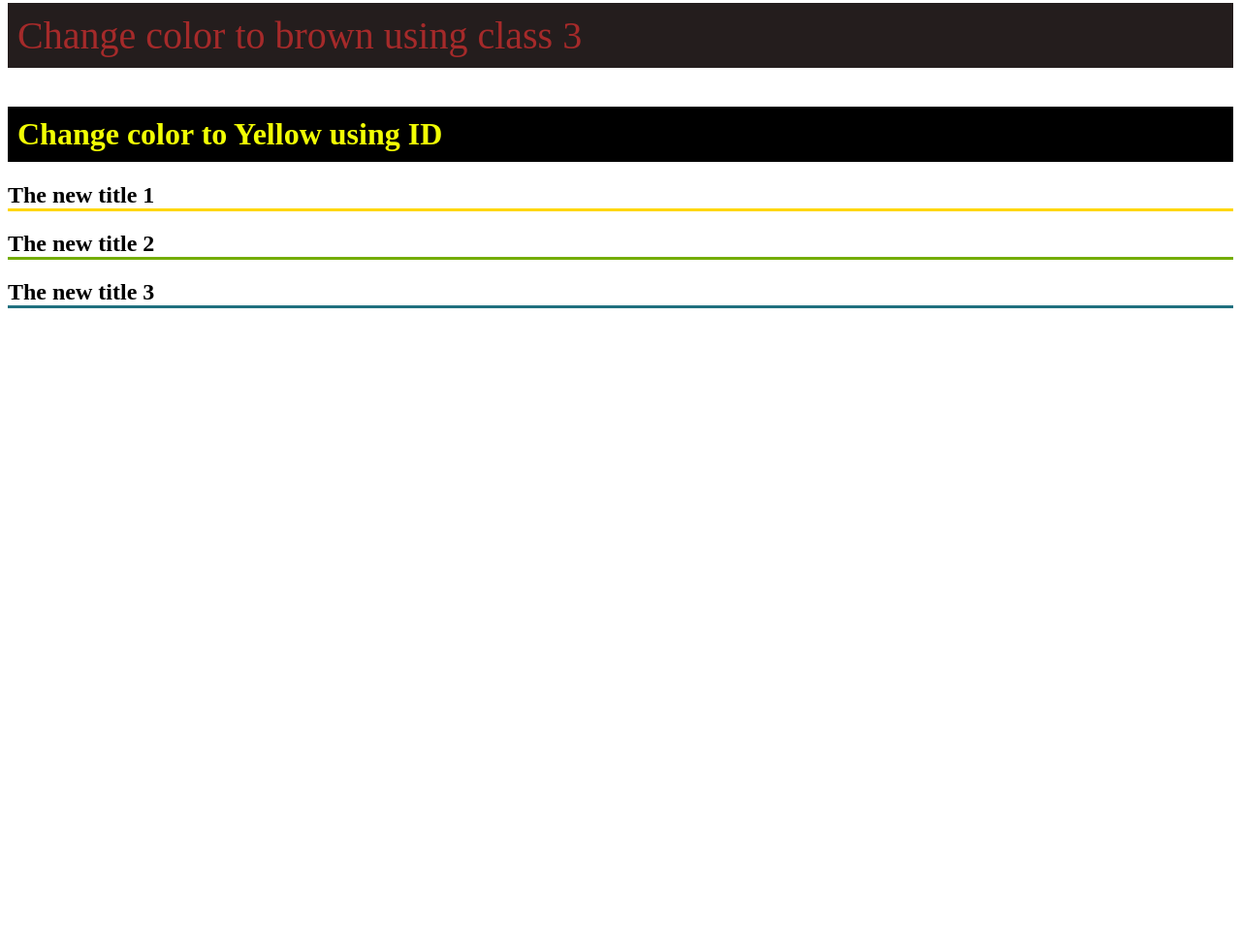
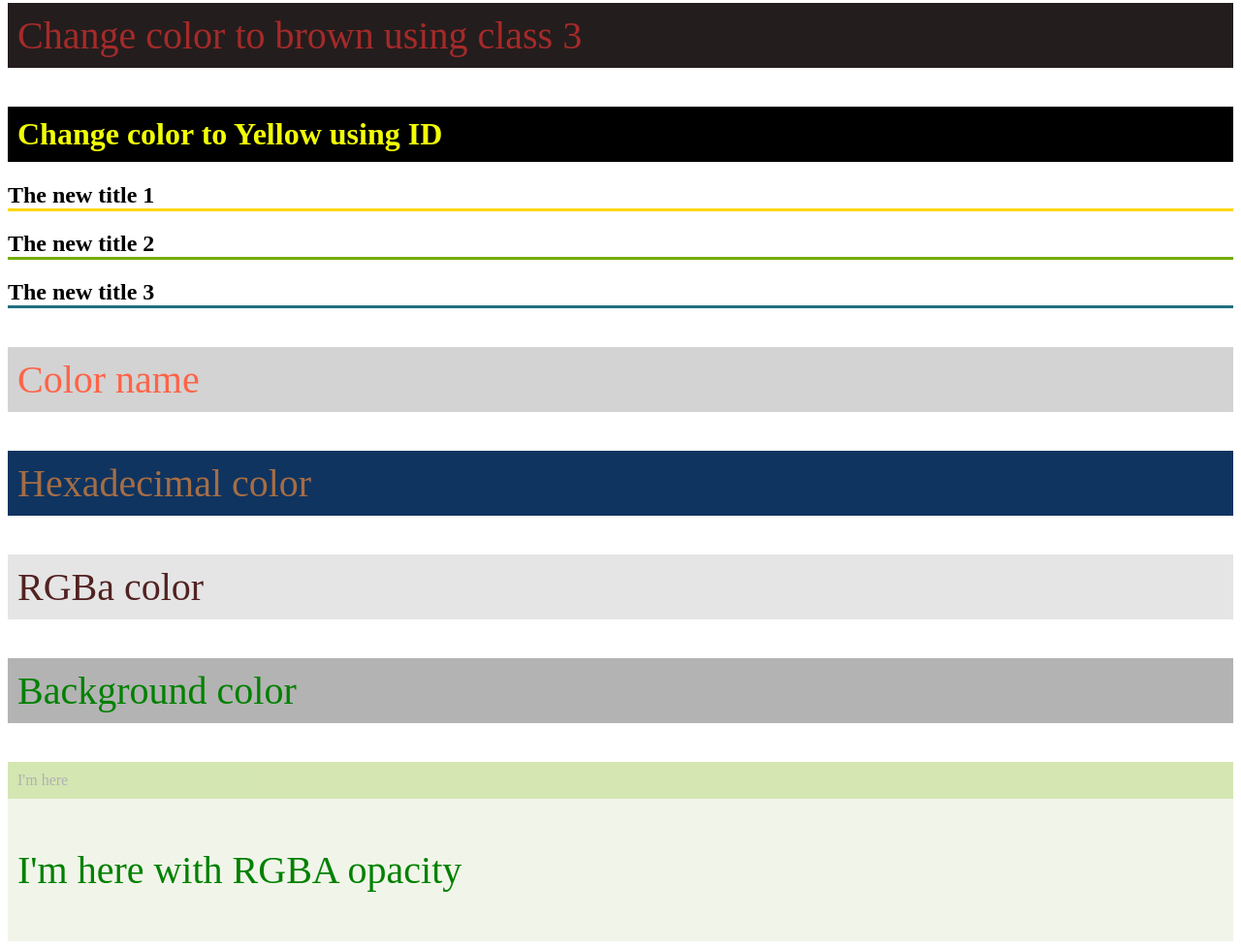
Before and after one commit to sierraperez/FullStack-Progress, a plain HTML site: page 3_CSS/index.HTML in a window 1280 px wide. Shown: the part 822-1801 px from the top of the page at 97% size. Before the commit the page ends 1160 px from the top, so only its background shows below. Drawn offline with Linux system fonts and the light colour scheme.

Commit message:
Colors and Opacity CSS

```diff
--- a/3_CSS/css/styles.css
+++ b/3_CSS/css/styles.css
@@ -25,3 +25,38 @@ border-bottom: 3px solid #74ad03;
 #some-tittle{
     border-bottom: 3px solid gold;
 }
+/* 11-Name colors */
+.color-name{
+    color: tomato;
+    background-color: lightgray;
+    padding: 10px;
+}
+
+/* 12-Hexadecimal colors */
+.hex-color{
+    color: #a56d45;
+    background-color: #0f3460;
+    padding: 10px;
+}
+/* 13-RGBa colors */
+.rgba-color{
+    color: rgb(82, 34, 34);
+    background-color: rgba(0, 0, 0, 0.1);
+    padding: 10px;
+}
+/* 14-background colors */
+.background-color{
+    background-color: rgb(179, 179, 179);
+    padding: 10px;
+}
+/* 15-background opacity */
+.bg-opacity{
+    background-color: #74ad03;
+    opacity: 0.3;
+    padding: 10px;
+}
+/* 16-Rgba opacity */
+.rgba-opacity{
+    background-color: rgba(123, 161, 45, 0.1);
+    padding: 10px;
+}
--- a/3_CSS/index.HTML
+++ b/3_CSS/index.HTML
@@ -40,5 +40,19 @@
     <h2 id="some-tittle" class="title">The new title 1</h2>
     <h2 class="title">The new title 2</h2>
     <h2>The new title 3</h2>
+    <!-- 11 Colors names CSS-->
+    <p class="color-name">Color name</p>
+    <!-- 12 Hexadecimal colors CSS-->
+    <p class="hex-color">Hexadecimal color</p>
+    <!-- 13 RGBa colors CSS-->
+    <p class="rgba-color">RGBa color</p>
+    <!-- 14 Background colors CSS-->
+    <p class="background-color">Background color</p>
+    <!--15 Background opacity-->
+    <div class="bg-opacity"> I'm here</div>
+    <!--16 Rgba opacity-->
+    <div class="rgba-opacity">
+      <p>I'm here with RGBA opacity</p>
+    </div>
   </body>
 </html>
```
